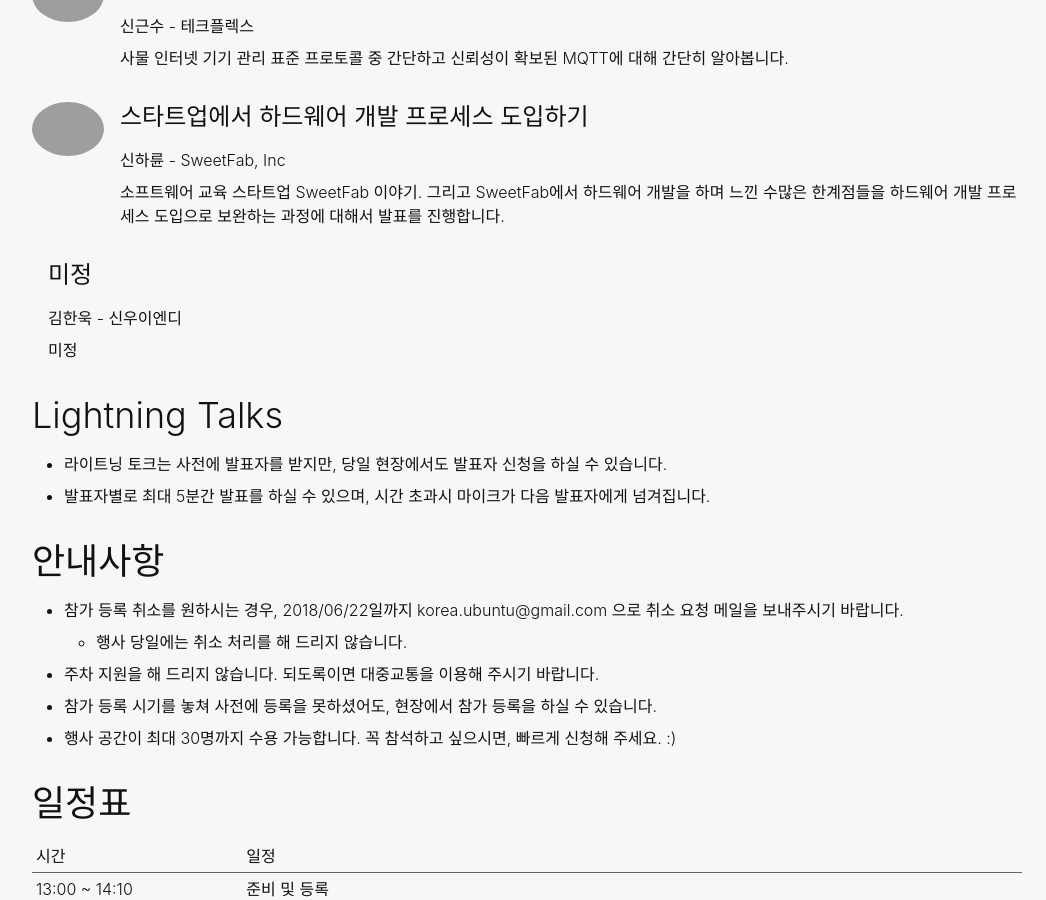
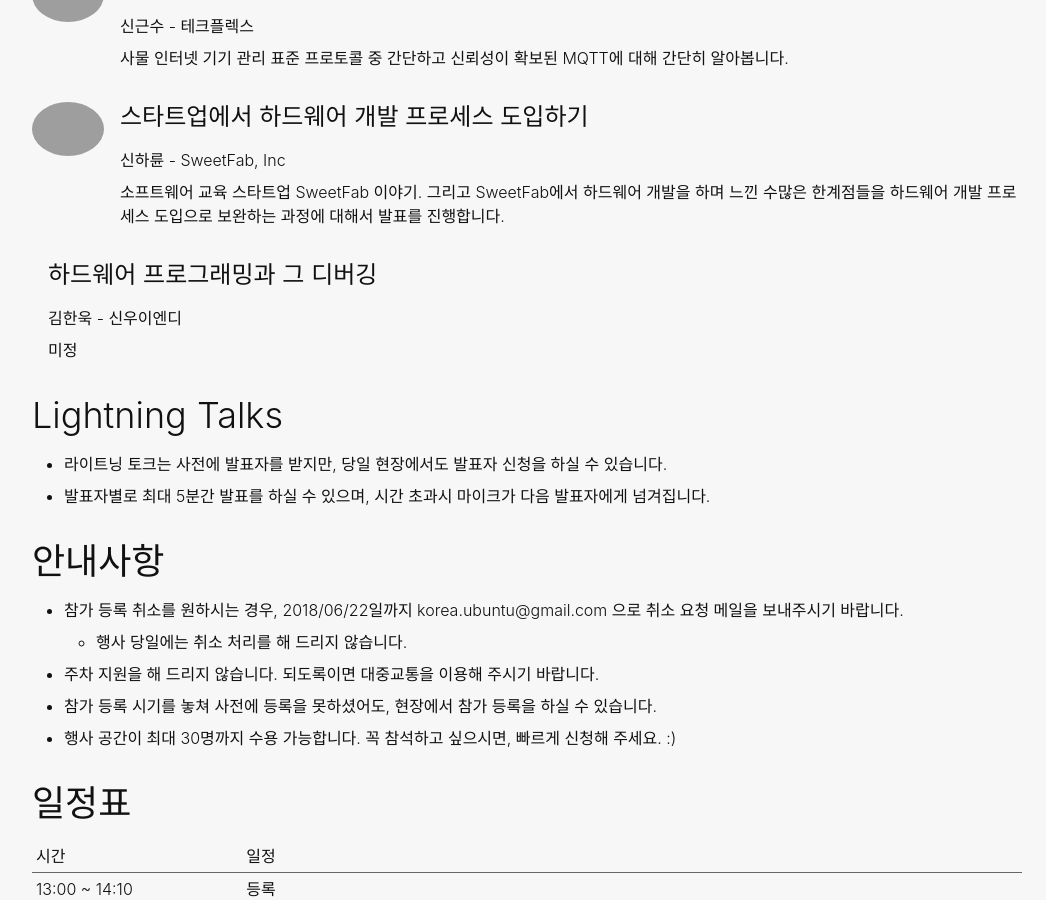
Before and after one commit to ubuntu-kr/events, a Jekyll site: the page built from _posts/2018-04-15-ubuntu-fest.md, in a window 1280 px wide and 900 px high, scrolled down 1260 px. Shown: the whole window, without its empty margins (113-1159 px from the left). Built offline with Jekyll 4.4.1, drawn with Linux system fonts in a browser that asks for light colours; some web fonts are replaced; some of the changed text lies outside the part shown; grey boxes are pictures that could not be loaded.

Commit message:
주제 추가

```diff
--- a/_posts/2018-04-15-ubuntu-fest.md
+++ b/_posts/2018-04-15-ubuntu-fest.md
@@ -22,7 +22,7 @@ image: "https://lh3.googleusercontent.com/IDXljI-yW01uTPOrwenXlhxAdu5Q7is9Unk7Am
 
 {% include profile.html profile="http://www.sweetfab.net/img/team/1.jpg" heading="스타트업에서 하드웨어 개발 프로세스 도입하기" bold="신하륜 - SweetFab, Inc" desc="소프트웨어 교육 스타트업 SweetFab 이야기. 그리고 SweetFab에서 하드웨어 개발을 하며 느낀 수많은 한계점들을 하드웨어 개발 프로세스 도입으로 보완하는 과정에 대해서 발표를 진행합니다." %}
 
-{% include profile.html heading="미정" bold="김한욱 - 신우이엔디" desc="미정" %}
+{% include profile.html heading="하드웨어 프로그래밍과 그 디버깅" bold="김한욱 - 신우이엔디" desc="미정" %}
 
 ## Lightning Talks
 - 라이트닝 토크는 사전에 발표자를 받지만, 당일 현장에서도 발표자 신청을 하실 수 있습니다.
@@ -39,7 +39,7 @@ image: "https://lh3.googleusercontent.com/IDXljI-yW01uTPOrwenXlhxAdu5Q7is9Unk7Am
 
 시간 | 일정
 --- | ---
-13:00 ~ 14:10 | 준비 및 등록
+13:00 ~ 14:10 | 등록
 14:10 ~ 14:20 | 일정 안내
 14:20 ~ 15:00 | 김준태 - 자동차게임 주행 데이터를 이용한 자율주행 자동차
 15:00 ~ 15:10 | 휴식
@@ -47,7 +47,7 @@ image: "https://lh3.googleusercontent.com/IDXljI-yW01uTPOrwenXlhxAdu5Q7is9Unk7Am
 15:40 ~ 15:50 | 휴식
 15:50 ~ 16:30 | 신하륜 - 스타트업에서 하드웨어 개발 프로세스 도입하기
 16:30 ~ 16:40 | 휴식
-16:40 ~ 17:10 | 발표4
+16:40 ~ 17:10 | 김한욱 - 하드웨어 프로그래밍과 그 디버깅
 17:10 ~ 17:20 | 휴식
 17:20 ~ 17:40 | 라이트닝 토크
 17:40 ~ 18:00 | 대전팀 운영내역 및 광고
```
